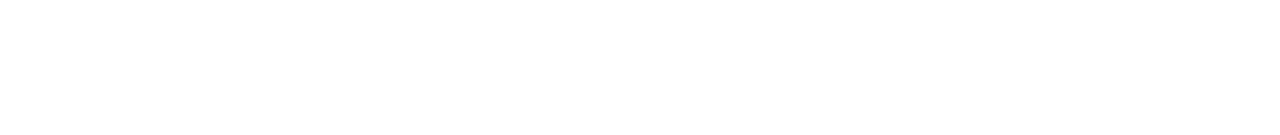
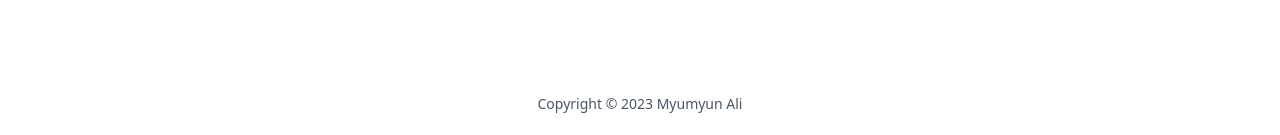
Before and after one commit to desperado1802/google-v1, a Next.js app: page / in a window 1280 px wide. Shown: the part 662-797 px from the top of the page. Built offline with nearby package versions, Linux system fonts and the light colour scheme; no server answers.

Commit message:
created the footer components

```diff
--- /dev/null
+++ b/components/Footer.jsx
@@ -0,0 +1,9 @@
+import React from "react";
+
+export default function Footer() {
+  return (
+    <footer className="absolute bottom-0 left-[50%] translate-x-[-50%] whitespace-nowrap p-6 text-sm text-gray-600">
+      <p>Copyright &copy; {new Date().getFullYear()} Myumyun Ali</p>
+    </footer>
+  );
+}
--- a/pages/index.js
+++ b/pages/index.js
@@ -4,6 +4,7 @@
 import Header from "@/components/Header";
 import Image from "next/image";
 import { SearchIcon, MicrophoneIcon } from "@heroicons/react/solid";
+import Footer from "@/components/Footer";
 
 const inter = Inter({ subsets: ["latin"] });
 
@@ -37,6 +38,7 @@
         </div>
       </form>
       {/* Footer */}
+      <Footer />
     </>
   );
 }
```
